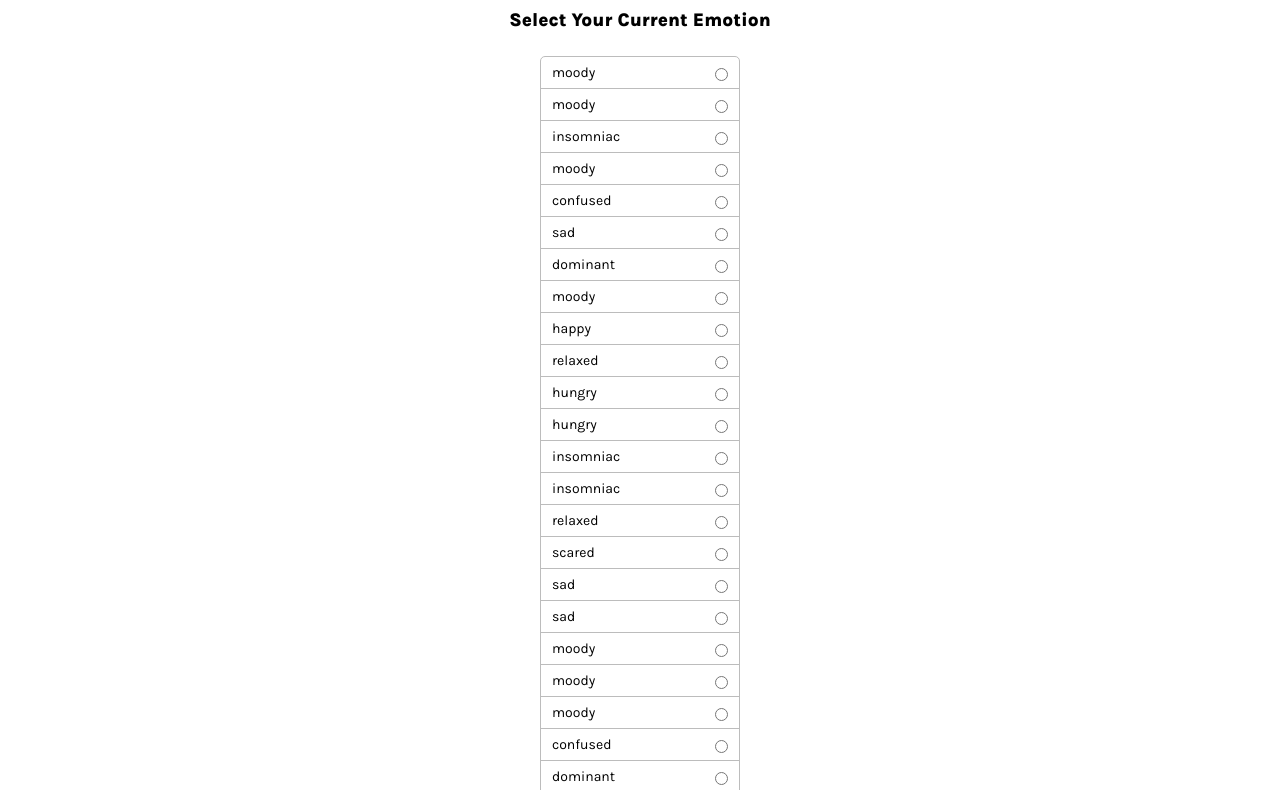
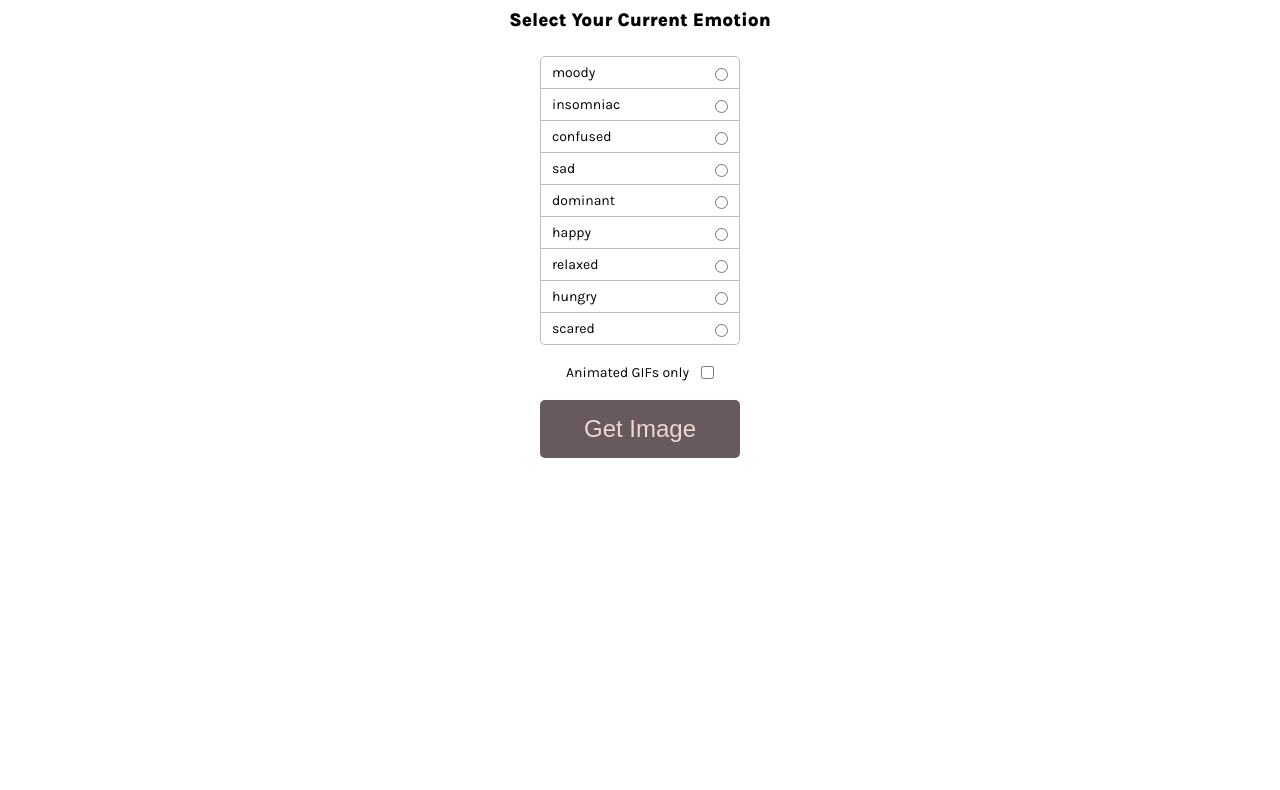
Before and after one commit to netshiombozwothe/meme-picker, a plain HTML site: page index.html in a window 1280 px wide. Shown: the part 111-901 px from the top of the page. After the commit the page ends 800 px from the top, so only its background shows below. Drawn offline with Linux system fonts and the light colour scheme.

Commit message:
implement renderEmotionRadios

```diff
--- a/index.html
+++ b/index.html
@@ -12,7 +12,7 @@
 		<div class="header-inner">
 			<img src="./images/pumpkin.png" class="pumpkin-img">
 			<div>
-				<h2>Pumpkin's Purrfect...</h2>
+				<h2>Junior's Perfect...</h2>
 				<h1>Meme Picker</h1>
 			</div>
 		</div>
--- a/index.js
+++ b/index.js
@@ -1,21 +1,46 @@
+import {catsData} from '/myData.js'
 
-import {catsData} from '/data.js'
+const emotionRadios  = document.getElementById('emotion-radios')
 
-const emotionRadios = document.getElementById('emotion-radios')
+renderEmotionRadios(catsData)
+emotionRadios.addEventListener('change' , highlightCheckedOption)
 
-renderEmotionRadios()
+function getEmotionTagsArray(){
+const emotionsArray = []
+
+for(let cats of catsData){
+    for(let emotions of cats.emotionTags){
+        if (!emotionsArray.includes(emotions)){
+        emotionsArray.push(emotions)
+        }
+    }
+}
+return emotionsArray
+}
 
 function renderEmotionRadios(){
+    let radioItems = ''
+    const emotions = getEmotionTagsArray()
 
-    for (let cats of catsData){
-        for (let emotions of cats.emotionTags){
-             emotionRadios.innerHTML +=
-                  `<div class="radio" id="radio">
-                  <label for="${emotions}">${emotions}</label>
-                  <input type="radio" class="change-color" id="${emotions}"></input>
+    for (let emotion of emotions){
+        radioItems += `
+        <div class="radio">
+        <label for="${emotion}">${emotion}</label>
+        <input type="radio"
+        id="${emotion}"
+        name="emotions"
+        value="${emotion}"
+        >
+        </div>
+        `
+    }
+    emotionRadios.innerHTML = radioItems
+}
+function highlightCheckedOption(event){
+    const radios = document.getElementsByClassName('radio')
+     for (let radio of radios){
+        radio.classList.remove('highlight')
+    }
+        document.getElementById(event.target.id).parentElement.classList.add('highlight')
 
-                 </div>`
-        }
-
-    }
 }
```
Also changed, not shown: myData.js (renamed from data.js).
